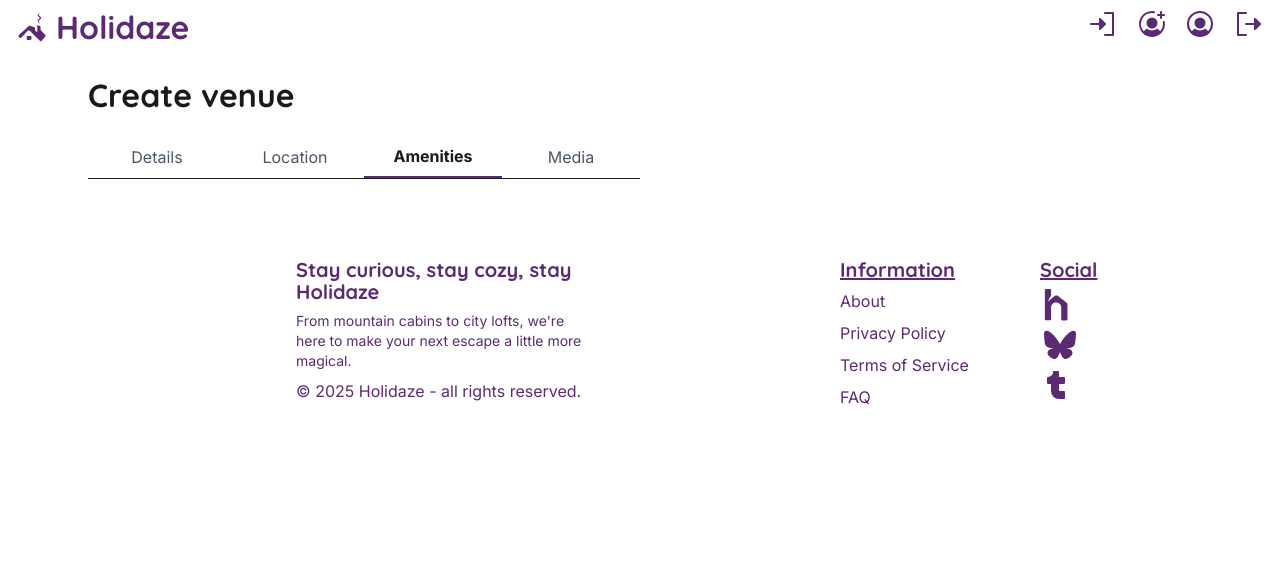
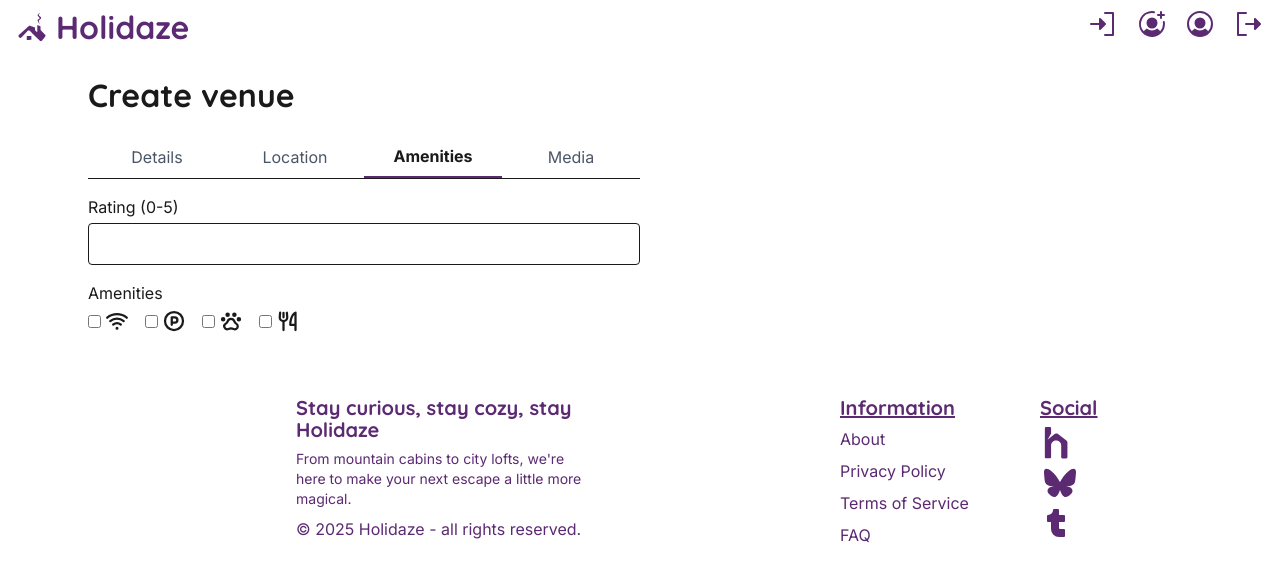
Before and after one commit to KjetilHHauger/kjetil_h_hauger_booking, a React (Vite) app: page /create in a window 1280 px wide. Both pictures are taken after a click on the button "Amenities". Shown: the top 580 px of the page. Built offline with nearby package versions, Linux system fonts and the light colour scheme.

Commit message:
FEAT: Amenities

```diff
--- a/src/pages/VenueCreate.jsx
+++ b/src/pages/VenueCreate.jsx
@@ -1,4 +1,17 @@
 import React, { useState } from "react";
+import {
+  WifiHigh,
+  LetterCircleP,
+  PawPrint,
+  ForkKnife,
+} from "@phosphor-icons/react";
+
+const metaConfig = [
+  { icon: WifiHigh, key: "wifi", label: "Wi-Fi" },
+  { icon: LetterCircleP, key: "parking", label: "Parking" },
+  { icon: PawPrint, key: "pets", label: "Pets" },
+  { icon: ForkKnife, key: "breakfast", label: "Breakfast" },
+];
 
 export default function VenueCreate() {
   const [activeTab, setActiveTab] = useState("details");
@@ -18,6 +31,14 @@ export default function VenueCreate() {
   const handleChange = (e) => {
     const { name, value } = e.target;
     setForm((f) => ({ ...f, [name]: value }));
+  };
+
+  const handleMetaChange = (e) => {
+    const { name, checked } = e.target;
+    setForm((f) => ({
+      ...f,
+      meta: { ...f.meta, [name]: checked },
+    }));
   };
 
   const tabs = [
@@ -132,6 +153,40 @@ export default function VenueCreate() {
             </div>
           </>
         )}
+        {activeTab === "amenities" && (
+          <>
+            <div>
+              <label className="block mb-1">Rating (0-5)</label>
+              <input
+                name="rating"
+                type="number"
+                min="0"
+                max="5"
+                step="0.1"
+                value={form.rating}
+                onChange={handleChange}
+                className="border p-2 rounded w-full"
+              />
+            </div>
+            <div>
+              <label className="block mb-1">Amenities</label>
+              <div className="flex gap-4">
+                {metaConfig.map(({ icon: Icon, key, label }) => (
+                  <label key={key} className="flex items-center gap-1">
+                    <input
+                      type="checkbox"
+                      name={key}
+                      checked={form.meta[key]}
+                      onChange={handleMetaChange}
+                      className="form-checkbox"
+                    />
+                    <Icon size={24} weight="bold" title={label} />
+                  </label>
+                ))}
+              </div>
+            </div>
+          </>
+        )}
       </form>
     </div>
   );
```
